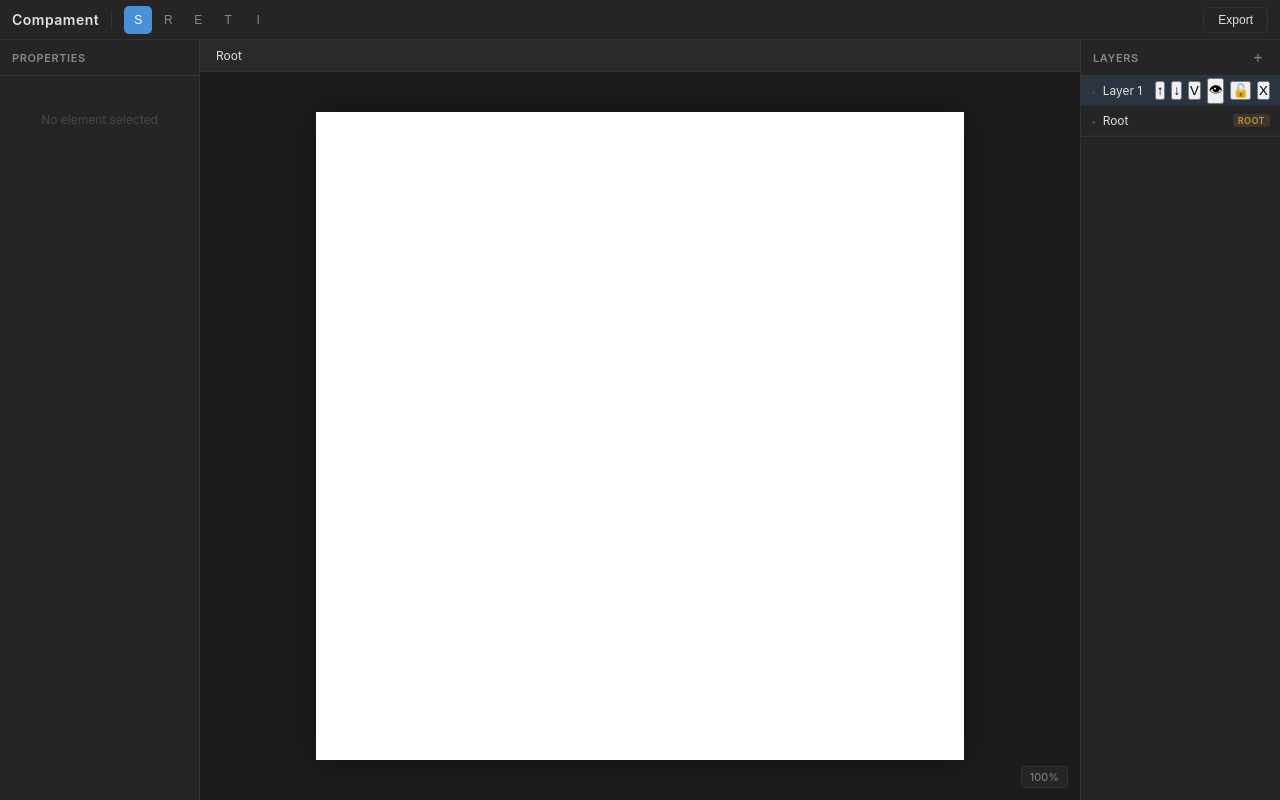
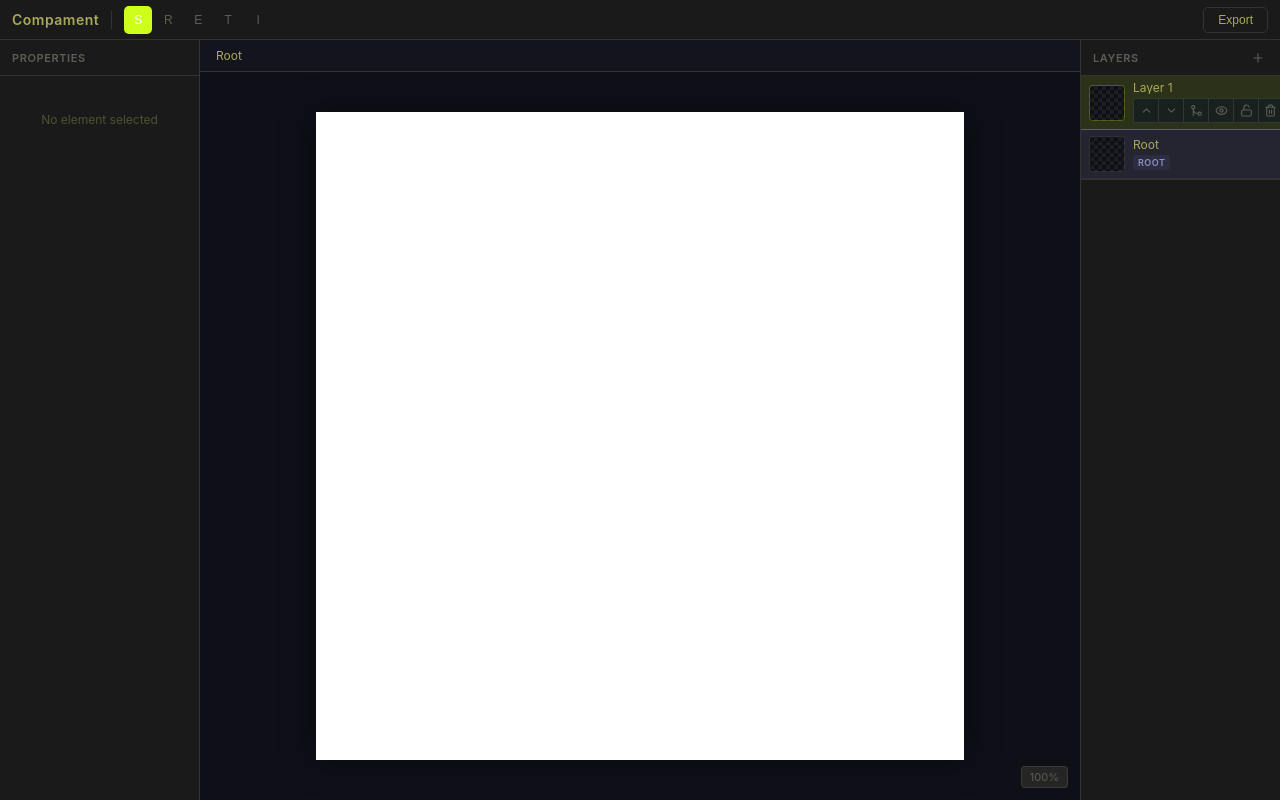
Before and after one commit to luckyhappygamer33-alt/compament, a React (Vite) app: page / in a window 1280 px wide. Both pictures are taken after a click on the button "Create Project". Built offline with nearby package versions, Linux system fonts and the light colour scheme.

Commit message:
f: remake UI

```diff
--- a/package.json
+++ b/package.json
@@ -11,6 +11,7 @@
   },
   "dependencies": {
     "@tauri-apps/api": "^2.11.1",
+    "lucide-react": "^1.31.0",
     "react": "^19.2.8",
     "react-dom": "^19.2.8",
     "zustand": "^5.0.14"
--- a/src/App.css
+++ b/src/App.css
@@ -18,5 +18,5 @@
     display: flex;
     flex-direction: column;
     border-left: 1px solid var(--color-border);
-    background: var(--color-panel);
+    background: var(--color-bg-panel);
 }
--- a/src/App.tsx
+++ b/src/App.tsx
@@ -1,4 +1,5 @@
 import './App.css'
+import './tokens.css'
 import { useEditorStore } from './store/editorStore'
 import Toolbar from './components/Toolbar'
 import PropertiesPanel from './components/PropertiesPanel'
--- a/src/components/Breadcrumb.css
+++ b/src/components/Breadcrumb.css
@@ -4,6 +4,7 @@
     gap: 2px;
     padding: 0 12px;
     height: 100%;
+    background: var(--color-bg-breadcrumb)
 }
 
 .breadcrumb-item {
--- a/src/components/LayersPanel.css
+++ b/src/components/LayersPanel.css
@@ -1,8 +1,12 @@
+/* tokens.css is imported once globally in main.tsx — no import needed here */
+
+/* ── Panel shell ──────────────────────────────────────────── */
+
 .layers-panel {
     display: flex;
     flex-direction: column;
     border-bottom: 1px solid var(--color-border);
-    /* takes only the space it needs — rest of sidebar is free for component library */
+    background-color: var(--color-bg-panel);
 }
 
 .layers-panel .panel-header {
@@ -38,23 +42,26 @@
 
 .add-layer-btn:hover {
     background: var(--color-hover);
-    color: var(--color-text);
+    color: var(--color-accent);
 }
+
+/* ── Layers list ──────────────────────────────────────────── */
 
 .layers-list {
     display: flex;
     flex-direction: column;
 }
 
+/* ── Layer row ────────────────────────────────────────────── */
+
 .layer-row {
-    height: 30px;
-    padding: 0 10px;
+    padding: 6px 8px;
     display: flex;
     align-items: center;
-    gap: 6px;
+    gap: 8px;
     cursor: pointer;
+    border-bottom: 1px solid var(--color-border-light);
     transition: background 0.1s;
-    border-bottom: 1px solid var(--color-border-light);
 }
 
 .layer-row:hover {
@@ -62,29 +69,68 @@
 }
 
 .layer-row.active {
-    background: rgba(74, 144, 217, 0.15);
+    background: var(--color-accent-bg);
+    border-bottom-color: var(--color-accent-ring);
 }
 
 .layer-row.root-row {
-    background: rgba(201, 146, 58, 0.08);
+    background: var(--color-accent-2-bg);
 }
 
 .layer-row.root-row:hover {
-    background: rgba(201, 146, 58, 0.15);
+    background: rgba(65, 64, 102, 0.38);
 }
 
-.layer-icon {
-    font-size: 10px;
-    color: var(--color-text-dim);
+.layer-row.root-row.active {
+    background: var(--color-accent-2-bg);
+    border-bottom-color: var(--color-accent-2-ring);
+}
+
+.layer-row.root-row.active .layer-preview {
+    border-color: var(--color-accent-2-ring);
+}
+
+/* ── Thumbnail preview ────────────────────────────────────── */
+
+.layer-preview {
+    width: 36px;
+    height: 36px;
+    flex-shrink: 0;
+    border-radius: 4px;
+    border: 1px solid var(--color-border);
+    background-color: var(--color-bg);
+    /* checkerboard — signals transparent content */
+    background-image:
+        linear-gradient(45deg, var(--color-border-light) 25%, transparent 25%),
+        linear-gradient(-45deg, var(--color-border-light) 25%, transparent 25%),
+        linear-gradient(45deg, transparent 75%, var(--color-border-light) 75%),
+        linear-gradient(-45deg, transparent 75%, var(--color-border-light) 75%);
+    background-size: 8px 8px;
+    background-position: 0 0, 0 4px, 4px -4px, -4px 0;
+}
+
+.layer-row.active .layer-preview {
+    border-color: var(--color-accent-ring);
+}
+
+/* ── Layer info — two-row stack ───────────────────────────── */
+
+.layer-info {
+    flex: 1;
+    min-width: 0;
+    /* allow text truncation inside flex child */
+    display: flex;
+    flex-direction: column;
+    gap: 4px;
 }
 
 .layer-name {
-    flex: 1;
     font-size: 12px;
     color: var(--color-text);
     white-space: nowrap;
     overflow: hidden;
     text-overflow: ellipsis;
+    line-height: 1;
 }
 
 .root-badge {
@@ -93,7 +139,47 @@
     color: var(--color-root-badge);
     text-transform: uppercase;
     letter-spacing: 0.5px;
-    background: rgba(201, 146, 58, 0.15);
-    padding: 1px 5px;
+    background: var(--color-accent-2-bg);
+    padding: 2px 5px;
     border-radius: 3px;
+    align-self: flex-start;
 }
+
+/* ── Button group ─────────────────────────────────────────── */
+
+.layer-btn-group {
+    display: flex;
+}
+
+.layer-btn-group button {
+    width: 25px;
+    height: 25px;
+    border: 0.5px solid var(--color-border);
+    border-right: none;
+    border-radius: 0;
+    background: var(--color-bg-inset);
+    color: var(--color-text-muted);
+    cursor: pointer;
+    display: flex;
+    align-items: center;
+    justify-content: center;
+    transition: color 0.1s;
+    flex-shrink: 0;
+}
+
+.layer-btn-group button:first-child {
+    border-radius: 3px 0 0 3px;
+}
+
+.layer-btn-group button:last-child {
+    border-radius: 0 3px 3px 0;
+    border-right: 0.5px solid var(--color-border);
+}
+
+.layer-btn-group button:hover {
+    color: var(--color-text);
+}
+
+.layer-btn-group button.btn-delete:hover {
+    color: #d46b6b;
+}
--- a/src/components/LayersPanel.tsx
+++ b/src/components/LayersPanel.tsx
@@ -1,3 +1,14 @@
+import {
+    ChevronUp,
+    ChevronDown,
+    GitMerge,
+    Eye,
+    EyeOff,
+    Lock,
+    LockOpen,
+    Trash2,
+    Plus,
+} from 'lucide-react'
 import { useEditorStore } from '../store/editorStore'
 import './LayersPanel.css'
 
@@ -8,7 +19,7 @@ export default function LayersPanel() {
     const moveLayer = useEditorStore(state => state.moveLayer)
     const deleteLayer = useEditorStore(state => state.deleteLayer)
     const setActiveLayer = useEditorStore(state => state.setActiveLayer)
-    const mergerLayer = useEditorStore(state => state.mergeLayer)
+    const mergeLayer = useEditorStore(state => state.mergeLayer)
     const toggleLayerVisibility = useEditorStore(state => state.toggleLayerVisibility)
     const toggleLayerLock = useEditorStore(state => state.toggleLayerLock)
 
@@ -16,37 +27,64 @@ export default function LayersPanel() {
         <div className="layers-panel">
             <div className="panel-header">
                 <span>Layers</span>
-                <button className="add-layer-btn" title="Add layer" onClick={addLayer}>+</button>
+                <button className="add-layer-btn" title="Add layer" onClick={addLayer}>
+                    <Plus size={14} strokeWidth={2} />
+                </button>
             </div>
             <div className="layers-list">
                 {layers.map(layer => (
                     <div
                         key={layer.id}
-                        className={`layer-row ${layer.id === activeLayerId ? 'active' : ''}`}
+                        className={[
+                            'layer-row',
+                            layer.id === activeLayerId ? 'active' : '',
+                            layer.isRoot ? 'root-row' : '',
+                        ].filter(Boolean).join(' ')}
                         onClick={() => setActiveLayer(layer.id)}
                     >
-                        <span className="layer-icon">▪</span>
+                        <div className="layer-preview" />
+
+                        <div className="layer-info">
                             <span className="layer-name">{layer.name}</span>
+
                             {layer.isRoot ? (
                                 <span className="root-badge">root</span>
                             ) : (
-                            <>
-                                <button onClick={e => { moveLayer(layer.id, 'up'); e.stopPropagation() }}>↑</button>
-                                <button onClick={e => { moveLayer(layer.id, 'down'); e.stopPropagation() }}>↓</button>
-                                <button onClick={e => { mergerLayer(layer.id); e.stopPropagation() }}>V</button>
-                                <button onClick={e => { toggleLayerVisibility(layer.id); e.stopPropagation() }}>
-                                    {layer.visible ? '👁' : '👁‍🗨'}
+                                <div className="layer-btn-group">
+                                    <button title="Move up"
+                                        onClick={e => { moveLayer(layer.id, 'up'); e.stopPropagation() }}>
+                                        <ChevronUp size={13} strokeWidth={2} />
                                     </button>
-                                <button onClick={e => { toggleLayerLock(layer.id); e.stopPropagation() }}>
-                                    {layer.locked ? '🔒' : '🔓'}
+                                    <button title="Move down"
+                                        onClick={e => { moveLayer(layer.id, 'down'); e.stopPropagation() }}>
+                                        <ChevronDown size={13} strokeWidth={2} />
                                     </button>
-                                <button onClick={e => { deleteLayer(layer.id); e.stopPropagation() }}>X</button>
-                            </>
+                                    <button title="Merge down"
+                                        onClick={e => { mergeLayer(layer.id); e.stopPropagation() }}>
+                                        <GitMerge size={13} strokeWidth={2} />
+                                    </button>
+                                    <button title={layer.visible ? 'Hide layer' : 'Show layer'}
+                                        onClick={e => { toggleLayerVisibility(layer.id); e.stopPropagation() }}>
+                                        {layer.visible
+                                            ? <Eye size={13} strokeWidth={2} />
+                                            : <EyeOff size={13} strokeWidth={2} />}
+                                    </button>
+                                    <button title={layer.locked ? 'Unlock layer' : 'Lock layer'}
+                                        onClick={e => { toggleLayerLock(layer.id); e.stopPropagation() }}>
+                                        {layer.locked
+                                            ? <Lock size={13} strokeWidth={2} />
+                                            : <LockOpen size={13} strokeWidth={2} />}
+                                    </button>
+                                    <button className="btn-delete" title="Delete layer"
+                                        onClick={e => { deleteLayer(layer.id); e.stopPropagation() }}>
+                                        <Trash2 size={13} strokeWidth={2} />
+                                    </button>
+                                </div>
                             )}
                         </div>
+                    </div>
                 ))}
-                {/* layer rows will go here */}
             </div>
-        </div >
+        </div>
     )
 }
--- a/src/components/PropertiesPanel.css
+++ b/src/components/PropertiesPanel.css
@@ -1,13 +1,3 @@
-.properties-panel {
-    width: var(--panel-width);
-    display: flex;
-    flex-direction: column;
-    border-right: 1px solid var(--color-border);
-    background: var(--color-panel);
-    flex-shrink: 0;
-    overflow: hidden;
-}
-
 .panel-header {
     height: 36px;
     padding: 0 12px;
@@ -41,7 +31,7 @@
     display: flex;
     flex-direction: column;
     border-right: 1px solid var(--color-border);
-    background: var(--color-panel);
+    background: var(--color-bg-panel);
     flex-shrink: 0;
     overflow: hidden;
 }
--- a/src/components/Toolbar.css
+++ b/src/components/Toolbar.css
@@ -1,6 +1,6 @@
 .toolbar {
     height: var(--toolbar-height);
-    background: var(--color-panel);
+    background: var(--color-bg-panel);
     border-bottom: 1px solid var(--color-border);
     display: flex;
     align-items: center;
--- /dev/null
+++ b/src/tokens.css
@@ -0,0 +1,63 @@
+/* ═══════════════════════════════════════════════════════════
+   Forma — design tokens
+   Import once in main.tsx (or index.css) — not per-component.
+   All component stylesheets can then use these variables freely.
+   ═══════════════════════════════════════════════════════════ */
+
+:root {
+    /* ── Raw palette ──────────────────────────────────────── */
+    --palette-bg-canvas: #0f0f18;
+    /* canvas stage — dark indigo */
+    --palette-bg-panel: #1a1a1a;
+    /* sidebars, toolbar — dark green */
+    --palette-muted: #5e5d55;
+    /* borders, icons, secondary text */
+    --palette-text: #aaa95a;
+    /* body text, inactive labels */
+    --palette-accent: #ceff1a;
+    /* selection, active state, logo */
+    --palette-accent-2: #414066;
+    /* root badge, secondary highlights */
+
+    /* ── Surface tokens ───────────────────────────────────── */
+    --color-bg: var(--palette-bg-canvas);
+    --color-bg-panel: var(--palette-bg-panel);
+    --color-bg-inset: #19211f;
+    /* slightly darker — inputs, button fills */
+    --color-bg-raised: #232e2c;
+    /* slightly lighter — floating surfaces */
+    --color-bg-breadcrumb: #14141f;
+    /* breadcrumb bar — lighter than canvas */
+
+    /* ── Text tokens ──────────────────────────────────────── */
+    --color-text: var(--palette-text);
+    --color-text-muted: var(--palette-muted);
+    --color-text-dim: rgba(170, 169, 90, 0.38);
+
+    /* ── Border tokens ────────────────────────────────────── */
+    --color-border: rgba(94, 93, 85, 0.38);
+    --color-border-light: rgba(94, 93, 85, 0.18);
+
+    /* ── Interaction ──────────────────────────────────────── */
+    --color-hover: rgba(206, 255, 26, 0.05);
+    --color-hover-muted: rgba(94, 93, 85, 0.10);
+
+    /* ── Primary accent — lime ────────────────────────────── */
+    --color-accent: var(--palette-accent);
+    --color-accent-bg: rgba(206, 255, 26, 0.10);
+    --color-accent-ring: rgba(206, 255, 26, 0.30);
+
+    /* ── Secondary accent — violet ────────────────────────── */
+    --color-accent-2: var(--palette-accent-2);
+    --color-accent-2-bg: rgba(65, 64, 102, 0.30);
+    --color-accent-2-text: #9190c4;
+    /* lightened for legibility on dark panels */
+    --color-accent-2-ring: rgba(145, 144, 196, 0.42);
+    /* root active border */
+
+    /* ── Named semantic roles ─────────────────────────────── */
+    --color-root-badge: var(--color-accent-2-text);
+
+    /* ── Legacy aliases (keeps old variable names working) ─── */
+    --color-panel-alt: var(--color-bg-inset);
+}
```
Also changed, not shown: 1 other file (tests, documents, lock files or other folders). Lines whose indentation alone changed are shown as unchanged.
